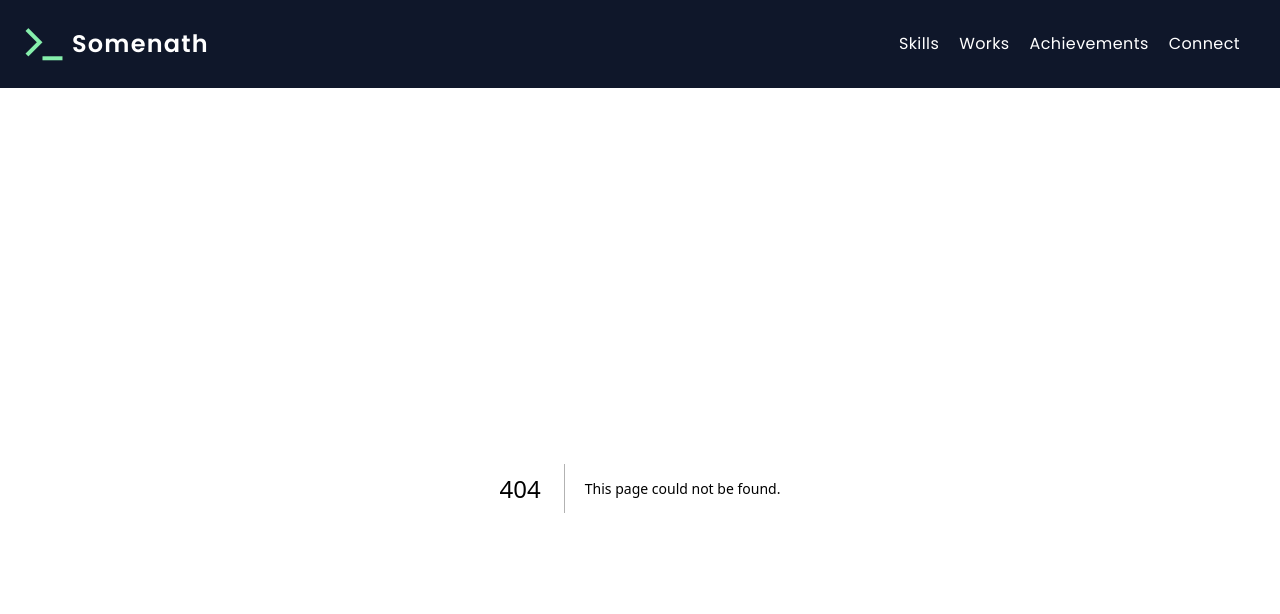
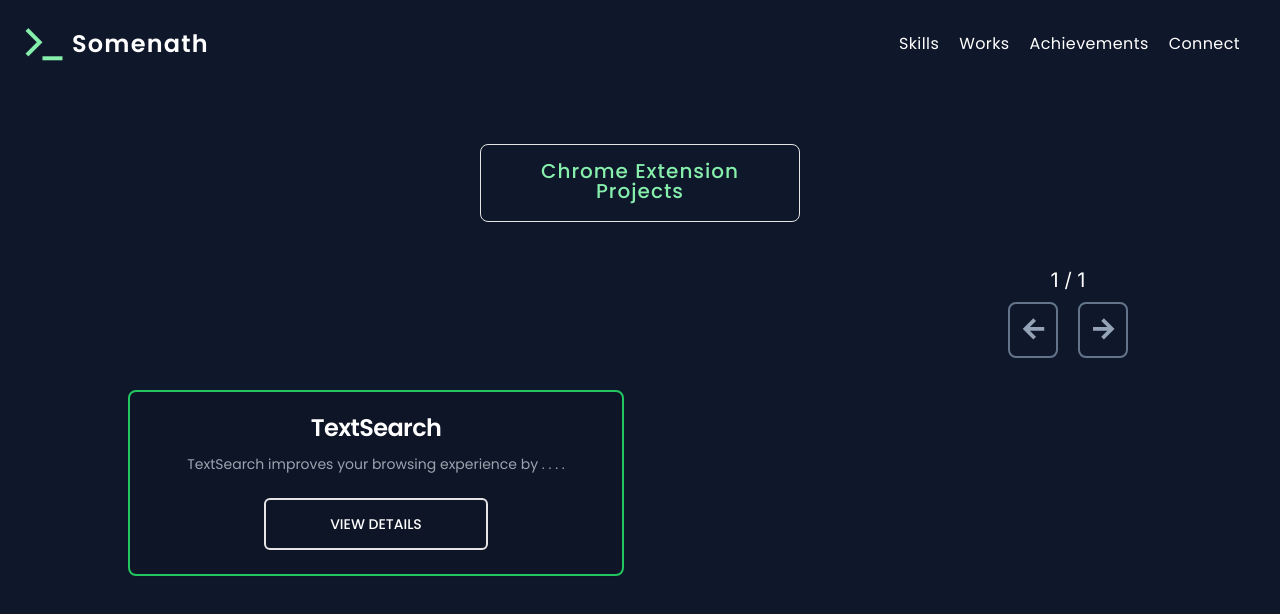
Before and after one commit to somenath203/My-Portfolio-Website-Version-2, a Next.js app: page /pages/all_works/chrome_extension_projects in a window 1280 px wide. Before the commit this address had no page. Shown: the top 614 px of the page. Built offline with nearby package versions, Linux system fonts and the light colour scheme.

Commit message:
commited

```diff
--- /dev/null
+++ b/src/app/pages/all_works/chrome_extension_projects/page.js
@@ -0,0 +1,38 @@
+'use client';
+
+import PageHeading from '@/app/components/PageHeading';
+import WorkCard from '@/app/components/WorkCard';
+
+import TextSearchImg from './../../../assets/chrome_extension_projects/TextSearchProjImgPic.png';
+
+
+const Page = () => {
+
+  const chromeExtensionProjects = [
+    {
+      id: 1,
+      nameOfTheProject: 'TextSearch',
+      descOfTheProject: 'TextSearch improves your browsing experience by allowing you to search any selected text with a simple right-click. You can choose from multiple search engines, including Google, Bing, DuckDuckGo, and Yahoo. Customize your preferred search engine in the extension options and enjoy seamless, efficient web searches without the hassle of copying and pasting.',
+      techStackUsedInTheProject: 'Html, CSS, Javascript',
+      picOfTheProj: TextSearchImg,
+      livePreviewOfTheProject: 'https://chromewebstore.google.com/detail/lblfeoenhlakknjhjlcbjohgfkbbikbd',
+      githubLinkOfTheProject: 'https://github.com/somenath203/TextSearch-Chrome-Extension',
+    }
+  ];
+
+
+
+  return (
+    <div className="min-h-screen bg-slate-900 flex flex-col gap-11 items-center">
+
+      <div className="mt-14 w-4/5 lg:w-1/4">
+        <PageHeading heading="Chrome Extension Projects" />
+      </div>
+
+      <WorkCard workArray={chromeExtensionProjects} />
+
+    </div>
+  );
+};
+
+export default Page;
--- a/src/app/pages/works/page.js
+++ b/src/app/pages/works/page.js
@@ -45,6 +45,12 @@ const Page = () => {
       workDescription: 'Click here to view all my work related to mobile app development.',
       linkToWork: '/pages/all_works/mobile_app_projects'
     },
+    {
+      id: 6,
+      workName: 'Chrome Extension Projects',
+      workDescription: 'Click here to view all my work related to chrome extensions.',
+      linkToWork: '/pages/all_works/chrome_extension_projects'
+    },
   ];
 
   return (
```
Also changed, not shown: src/app/assets/chrome_extension_projects/TextSearchProjImgPic.png (added).
